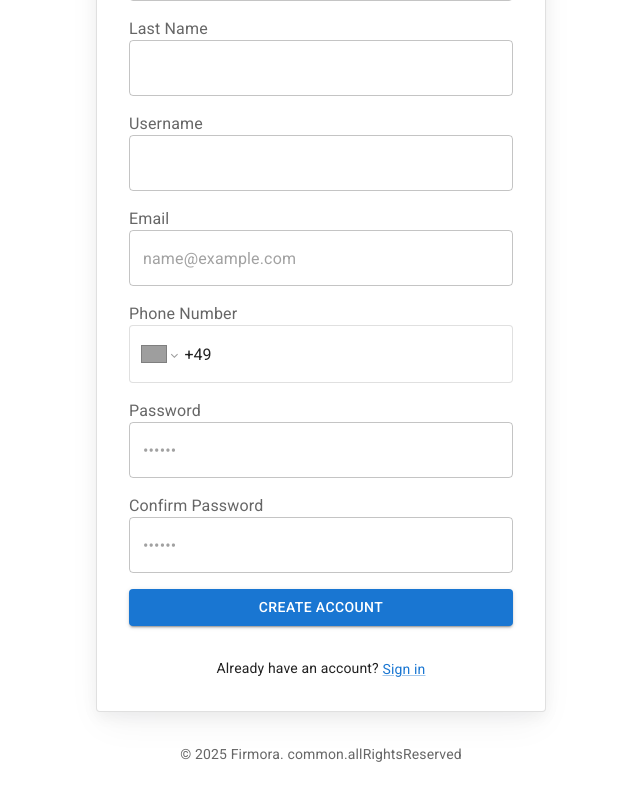
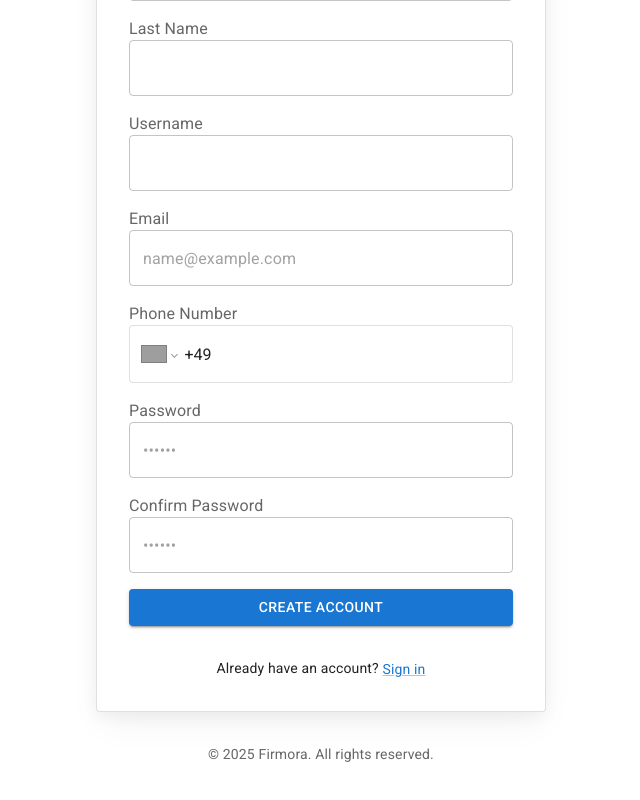
Before and after one commit to fthgncl/firmora-web, a React (Create React App) app: page /sign-up in a window 1280 px wide. Shown: the part 353-1153 px from the top of the page, without its empty margins (319-959 px from the left). Built offline with nearby package versions, Linux system fonts and the light colour scheme; grey boxes are pictures that could not be loaded.

Commit message:
Add localization support for copyright message in English, German, and Turkish

```diff
--- a/src/components/Copyright.js
+++ b/src/components/Copyright.js
@@ -2,7 +2,7 @@ import Typography from '@mui/material/Typography';
 import { useTranslation } from 'react-i18next';
 
 export default function Copyright() {
-    const { t } = useTranslation();
+    const { t } = useTranslation(['common']);
 
     return (
         <Typography
@@ -11,7 +11,7 @@ export default function Copyright() {
             align="center"
             sx={{ mt: 4, mb: 2 }}
         >
-            © {new Date().getFullYear()} {process.env.REACT_APP_NAME}. {t('common.allRightsReserved')}
+            © {new Date().getFullYear()} {process.env.REACT_APP_NAME}. {t('rightsReserved')}
         </Typography>
     );
 }
--- /dev/null
+++ b/src/locales/de/common.json
@@ -0,0 +1,3 @@
+{
+  "rightsReserved": "Alle Rechte vorbehalten."
+}
--- /dev/null
+++ b/src/locales/en/common.json
@@ -0,0 +1,3 @@
+{
+  "rightsReserved": "All rights reserved."
+}
--- /dev/null
+++ b/src/locales/tr/common.json
@@ -0,0 +1,3 @@
+{
+  "rightsReserved": "Tüm hakları saklıdır."
+}
```
